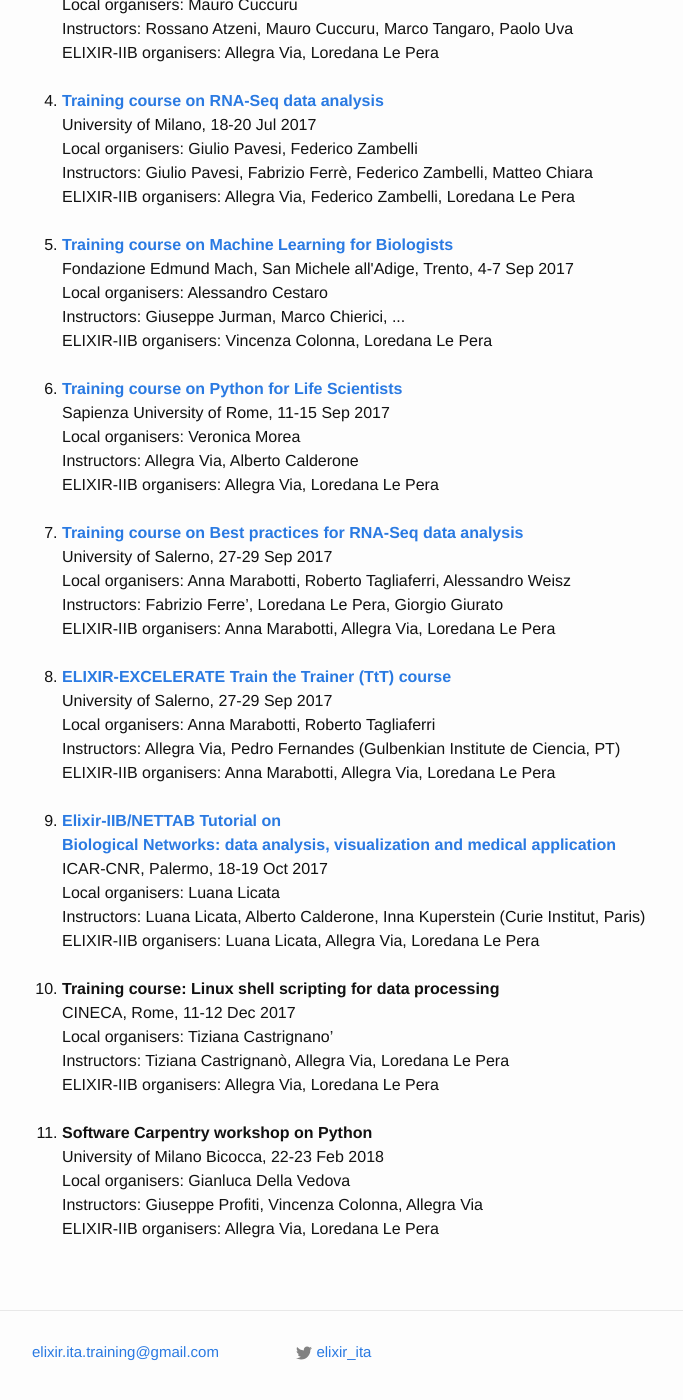
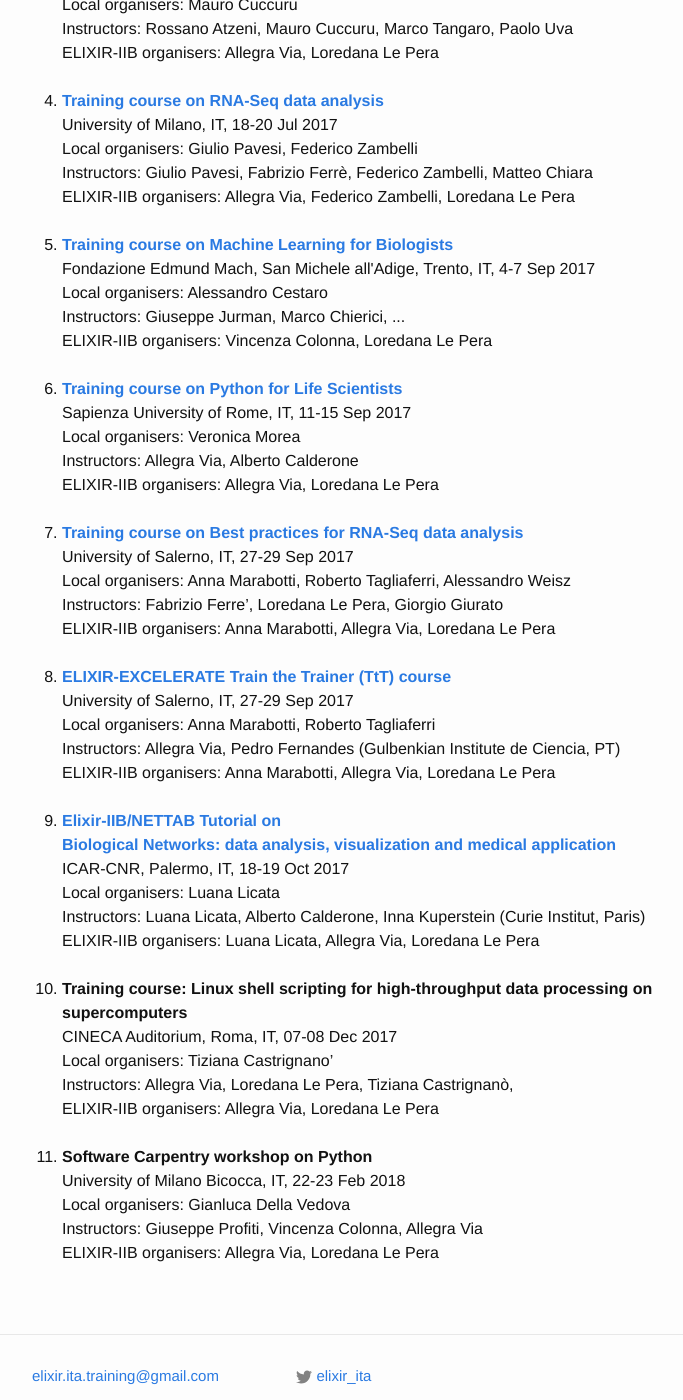
Before and after one commit to ELIXIR-IIB-training/website, a Jekyll site: the page built from programme2017/index.html, in a window 1280 px wide and 1400 px high, scrolled down 794 px. Shown: the whole window, without its empty margins (238-921 px from the left). Built offline with Jekyll 4.4.1, drawn with Linux system fonts in a browser that asks for light colours; some of the changed text lies outside the part shown.

Commit message:
Update Linux Shell course

```diff
--- a/programme2017/index.html
+++ b/programme2017/index.html
@@ -10,11 +10,11 @@ layout: default
 
   <ol>
 	  <li><a href="https://elixir-iib-training.github.io/website/docs/workshop_on_statistical_literacy_and_metacognition.pdf"> <b>Workshop on "Statistical Literacy and Metacognition"</b></a><br>
-            ELIXIR All Hands satellite workshop - Rome, 23rd March 2017<br>
+            ELIXIR All Hands satellite workshop - Rome, IT, 23rd March 2017<br>
             Instructor: Rochelle E. Tractenberg (Georgetown University Medical Center, Washington D.C., USA)</li>
 
 	  <li> <a href="http://meetings.embo.org/event/17-population-genomics"><b>EMBO Practical Course on Population Genomics: background and tools</b></a><br>
-            Napoli, 18-26 May 2017, Italy<br>
+            Napoli, IT, 18-26 May 2017, Italy<br>
             Organisers: Vincenza Colonna, Chiara Batini, Allegra Via</li>
   </ol>
 
@@ -24,19 +24,19 @@ layout: default
    <ol>
       <li><a href="https://elixir-iib-training.github.io/website/2017/04/10/protein-interactions-padova.html"><b>Workshop on Computational approaches to the study of protein interactions and rational drug design</b></a>
       	<br>
-	University of Padova, 10-13 Apr 2017 <br>
+	University of Padova, IT, 10-13 Apr 2017 <br>
 	Local organisers: Lisanna Paladin, Marco Carraro <br>
 	ELIXIR-IIB organisers: Allegra Via
 	</li>
 	<br>
       <li><a href="https://elixir-iib-training.github.io/website/2017/06/19/metagenomics-workshop-and-school-bari.html"><b>Workshop + Summer School in Advanced Computational Metagenomics</b></a>
       	<br>
-	Bari, 19-23 Jun 2017 <br>
+	Bari, IT, 19-23 Jun 2017 <br>
 	ELIXIR-IIB organisers: Domenica D’Elia, Allegra Via, Loredana Le Pera
 	</li>
 	<br>
       	<li><a href="https://elixir-iib-training.github.io/website/2017/07/03/Galaxy-Cagliari.html"><b>Training Course on Galaxy for Bioinformatics tool developers</b></a><br>
-	Cagliari, 03-05 Jul 2017 (immediately before BITS)<br>
+	Cagliari, IT, 03-05 Jul 2017 (immediately before BITS)<br>
 	Local organisers: Mauro Cuccuru<br>
 	Instructors: Rossano Atzeni, Mauro Cuccuru, Marco Tangaro, Paolo 		Uva <br>
 	ELIXIR-IIB organisers: Allegra Via, Loredana Le Pera
@@ -44,7 +44,7 @@ layout: default
       	<br>
       	<li><a href="https://elixir-iib-training.github.io/website/2017/07/18/RNA-seq-Milano.html"><b>Training course on RNA-Seq data analysis</b></a>
       	<br>
-      	University of Milano, 18-20 Jul 2017<br>
+      	University of Milano, IT, 18-20 Jul 2017<br>
       	Local organisers: Giulio Pavesi, Federico Zambelli<br>
       	Instructors: Giulio Pavesi, Fabrizio Ferrè, Federico Zambelli, Matteo 		Chiara<br>
 	ELIXIR-IIB organisers: Allegra Via, Federico Zambelli, Loredana Le Pera
@@ -52,7 +52,7 @@ layout: default
 	<br>
       	<li><a href="https://elixir-iib-training.github.io/website/2017/09/04/MachineLearning-Trento.html"><b>Training course on Machine Learning for Biologists</b></a>
       	<br>
-	Fondazione Edmund Mach, San Michele all'Adige, Trento, 4-7 	Sep 2017<br>
+	Fondazione Edmund Mach, San Michele all'Adige, Trento, IT, 4-7 	Sep 2017<br>
 	Local organisers: Alessandro Cestaro<br>
 	Instructors: Giuseppe Jurman, Marco Chierici, ... <br>
 	ELIXIR-IIB organisers: Vincenza Colonna, Loredana Le Pera
@@ -60,7 +60,7 @@ layout: default
       	<br>
       	<li><a href="https://elixir-iib-training.github.io/website/2017/09/11/Python-Roma.html"><b>Training course on Python for Life Scientists</b></a>
       	<br>
-      	Sapienza University of Rome, 11-15 Sep 2017<br>
+      	Sapienza University of Rome, IT, 11-15 Sep 2017<br>
 	Local organisers: Veronica Morea<br>
 	Instructors: Allegra Via, Alberto Calderone<br>
 	ELIXIR-IIB organisers: Allegra Via, Loredana Le Pera
@@ -68,7 +68,7 @@ layout: default
       	<br>
       	<li><a href="https://elixir-iib-training.github.io/website/2017/09/27/RNA-seq-Salerno.html"><b>Training course on Best practices for RNA-Seq data analysis</b></a>
       <br>
-	University of Salerno, 27-29 Sep 2017<br>
+	University of Salerno, IT, 27-29 Sep 2017<br>
 	Local organisers: Anna Marabotti, Roberto Tagliaferri, Alessandro Weisz<br>
 	Instructors: Fabrizio Ferre’, Loredana Le Pera, Giorgio Giurato<br>
 	ELIXIR-IIB organisers: Anna Marabotti, Allegra Via, Loredana Le Pera
@@ -76,28 +76,28 @@ layout: default
       	<br>
       	<li><a href="https://elixir-iib-training.github.io/website/2017/09/27/train-the-trainer-salerno.html"><b>ELIXIR-EXCELERATE Train the Trainer (TtT) course</b></a>
       	<br>
-	University of Salerno, 27-29 Sep 2017<br>
+	University of Salerno, IT, 27-29 Sep 2017<br>
 	Local organisers: Anna Marabotti, Roberto Tagliaferri<br>
 	Instructors: Allegra Via, Pedro Fernandes (Gulbenkian Institute de Ciencia, PT)<br>
 	ELIXIR-IIB organisers: Anna Marabotti, Allegra Via, Loredana Le Pera
 	</li>
       	<br>
 	  <li><a href="https://elixir-iib-training.github.io/website/2017/10/18/Nettab-Palermo.html"><b>Elixir-IIB/NETTAB Tutorial on<br>Biological Networks: data analysis, visualization and medical application</b></a><br>
-	ICAR-CNR, Palermo, 18-19 Oct 2017 <br>
+	ICAR-CNR, Palermo, IT, 18-19 Oct 2017 <br>
 	Local organisers: Luana Licata<br>
 	Instructors: Luana Licata, Alberto Calderone, Inna Kuperstein (Curie Institut, Paris)<br>
 	ELIXIR-IIB organisers: Luana Licata, Allegra Via, Loredana Le Pera
         </li>
 	<br>
-      <li><b>Training course: Linux shell scripting for data processing</b><br>
-	CINECA, Rome, 11-12 Dec 2017<br>
+      <li><b>Training course: Linux shell scripting for high-throughput data processing on supercomputers</b><br>
+	CINECA Auditorium, Roma, IT, 07-08 Dec 2017<br>
 	Local organisers: Tiziana Castrignano’<br>
-	Instructors: Tiziana Castrignanò, Allegra Via, Loredana Le Pera<br>
+	Instructors: Allegra Via, Loredana Le Pera, Tiziana Castrignanò, <br>
 	ELIXIR-IIB organisers: Allegra Via, Loredana Le Pera
 	</li>
 	<br>
 	<li><b>Software Carpentry workshop on Python</b><br>
-	University of Milano Bicocca, 22-23 Feb 2018<br>
+	University of Milano Bicocca, IT, 22-23 Feb 2018<br>
 	Local organisers: Gianluca Della Vedova<br>
 	Instructors: Giuseppe Profiti, Vincenza Colonna, Allegra Via<br>
 	ELIXIR-IIB organisers: Allegra Via, Loredana Le Pera
```
